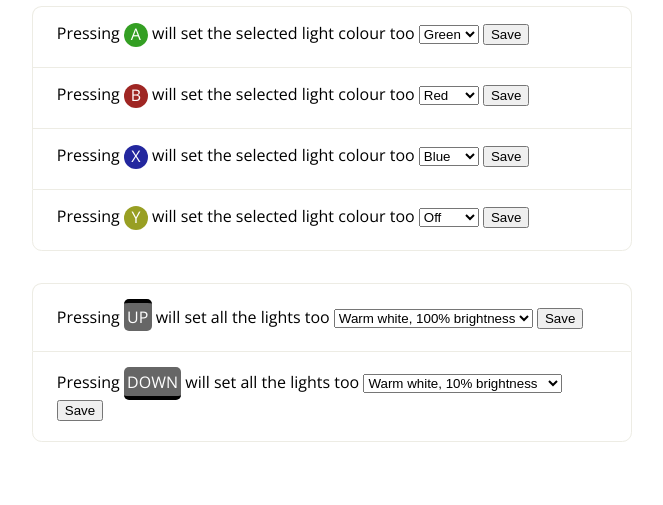
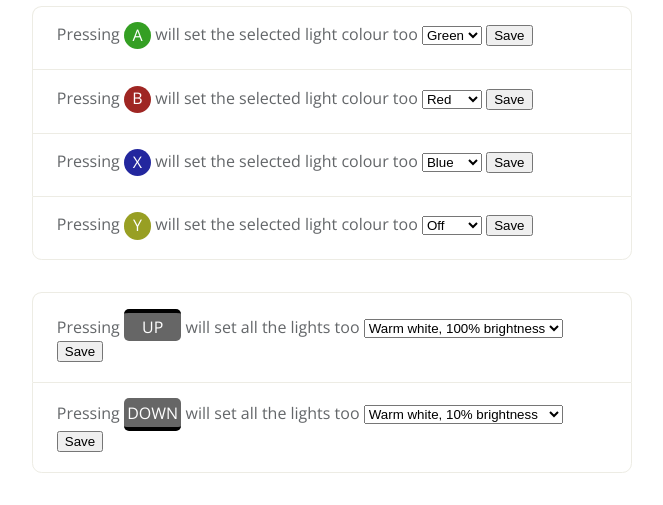
Before and after one commit to JamieKnight/xbox-node-hue, a website: page form.html in a window 1280 px wide. Shown: the part 480-985 px from the top of the page, without its empty margins (308-971 px from the left). Before the commit the page ends 954 px from the top, so only its background shows below. Drawn offline with nearby package versions, Linux system fonts and the light colour scheme.

Commit message:
Improve button styling.

```diff
--- a/form.html
+++ b/form.html
@@ -10,7 +10,7 @@
         width: 80%;
         max-width: 600px;
         margin: 2em auto;
-        colour: rgba(60, 64, 67, 0.8);
+        color: rgba(60, 64, 67, 0.8);
 
       }
 
@@ -51,6 +51,7 @@
         display: inline-block;
         border-radius: 50%;
         height: 1.5em;
+        padding: 0.1em;
         min-width: 1.5em;
         text-align: center;
         color: #FFF;
@@ -87,6 +88,7 @@
         padding: 0.2em;
         border: 4px solid #000;
         border-width: 0;
+        min-width: 3.2em;
       }
 
       .pill-up {
```
